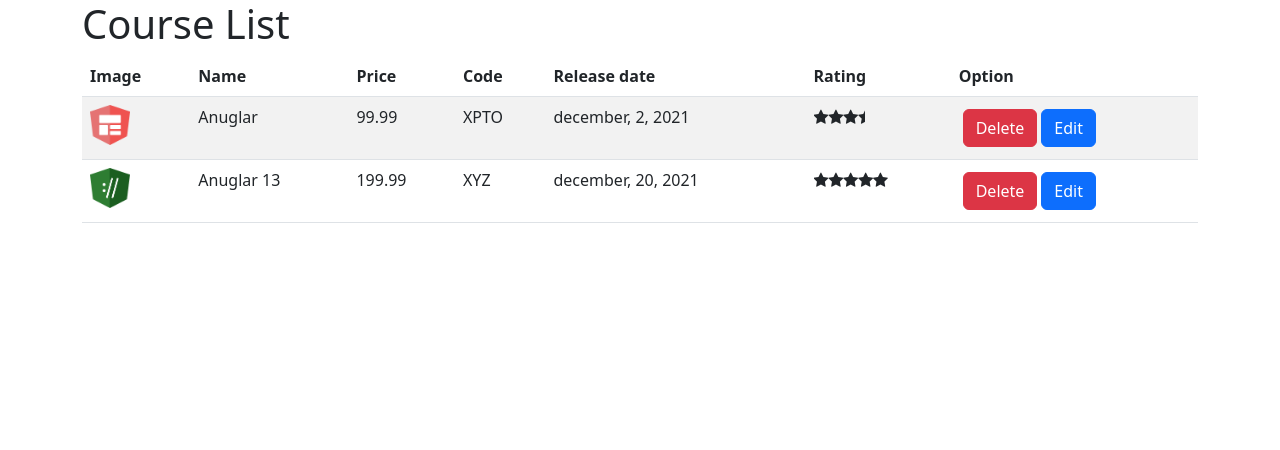
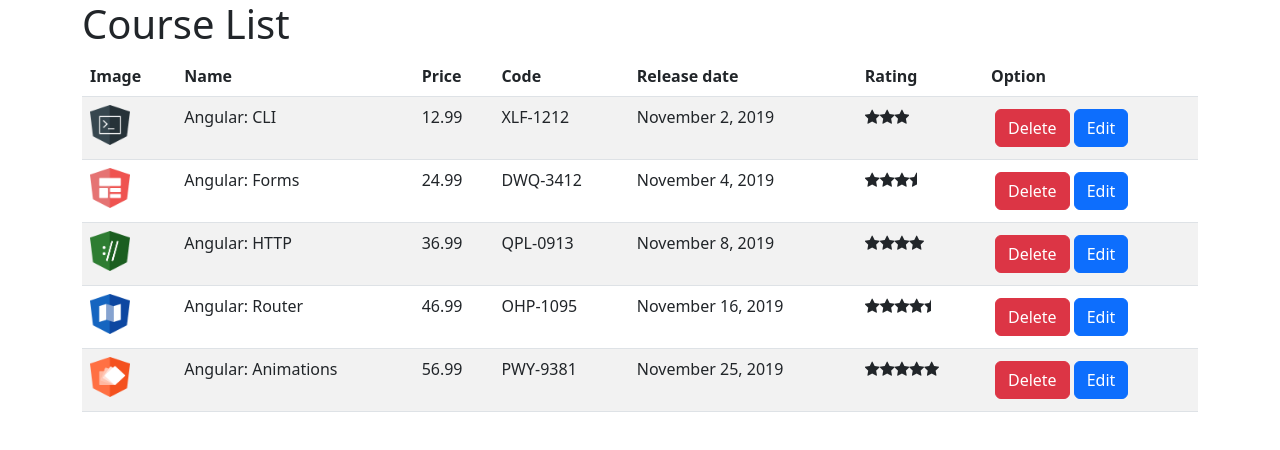
Before and after one commit to francelinom/course-manager, an Angular app: page / in a window 1280 px wide. Shown: the top 450 px of the page. Built offline with nearby package versions, Linux system fonts and the light colour scheme.

Commit message:
implementando o courseService para listar courses

```diff
--- a/src/app/courses/course-list.component.ts
+++ b/src/app/courses/course-list.component.ts
@@ -1,5 +1,6 @@
 import { Component, OnInit } from '@angular/core';
 import { Course } from './course';
+import { CourseService } from './course.service';
 
 @Component({
   selector: 'app-course-list',
@@ -8,28 +9,9 @@
 export class CourseListComponents implements OnInit {
   courses: Course[] = [];
 
+  constructor(private courseService: CourseService) {}
+
   ngOnInit(): void {
-    this.courses = [
-      {
-        id: 1,
-        name: 'Anuglar',
-        imageUrl: '/assets/images/forms.png',
-        price: 99.99,
-        code: 'XPTO',
-        duration: 120,
-        rating: 3.5,
-        releaseDate: 'december, 2, 2021',
-      },
-      {
-        id: 2,
-        name: 'Anuglar 13',
-        imageUrl: '/assets/images/http.png',
-        price: 199.99,
-        code: 'XYZ',
-        duration: 120,
-        rating: 5,
-        releaseDate: 'december, 20, 2021',
-      },
-    ];
+    this.courses = this.courseService.retriveAll();
   }
 }
--- /dev/null
+++ b/src/app/courses/course.service.ts
@@ -0,0 +1,74 @@
+import { Injectable } from '@angular/core';
+import { Course } from './course';
+
+@Injectable({
+  providedIn: 'root',
+})
+export class CourseService {
+  retriveAll(): Course[] {
+    return COURSES;
+  }
+}
+
+var COURSES: Course[] = [
+  {
+    id: 1,
+    name: 'Angular: CLI',
+    releaseDate: 'November 2, 2019',
+    description:
+      'Neste curso, os alunos irão obter um grande conhecimento nos principais recursos do CLI.',
+    duration: 120,
+    code: 'XLF-1212',
+    rating: 3,
+    price: 12.99,
+    imageUrl: '/assets/images/cli.png',
+  },
+  {
+    id: 2,
+    name: 'Angular: Forms',
+    releaseDate: 'November 4, 2019',
+    description:
+      'Neste curso, os alunos irão obter um conhecimento aprofundado sobre os recursos disponíveis no módulo de Forms.',
+    duration: 80,
+    code: 'DWQ-3412',
+    rating: 3.5,
+    price: 24.99,
+    imageUrl: '/assets/images/forms.png',
+  },
+  {
+    id: 3,
+    name: 'Angular: HTTP',
+    releaseDate: 'November 8, 2019',
+    description:
+      'Neste curso, os alunos irão obter um conhecimento aprofundado sobre os recursos disponíveis no módulo de HTTP.',
+    duration: 80,
+    code: 'QPL-0913',
+    rating: 4.0,
+    price: 36.99,
+    imageUrl: '/assets/images/http.png',
+  },
+  {
+    id: 4,
+    name: 'Angular: Router',
+    releaseDate: 'November 16, 2019',
+    description:
+      'Neste curso, os alunos irão obter um conhecimento aprofundado sobre os recursos disponíveis no módulo de Router.',
+    duration: 80,
+    code: 'OHP-1095',
+    rating: 4.5,
+    price: 46.99,
+    imageUrl: '/assets/images/router.png',
+  },
+  {
+    id: 5,
+    name: 'Angular: Animations',
+    releaseDate: 'November 25, 2019',
+    description:
+      'Neste curso, os alunos irão obter um conhecimento aprofundado sobre os recursos disponíveis sobre Animation.',
+    duration: 80,
+    code: 'PWY-9381',
+    rating: 5,
+    price: 56.99,
+    imageUrl: '/assets/images/animations.png',
+  },
+];
--- a/src/app/courses/course.ts
+++ b/src/app/courses/course.ts
@@ -7,4 +7,5 @@
   duration?: number;
   rating?: number;
   releaseDate?: string;
+  description?: string;
 }
```
